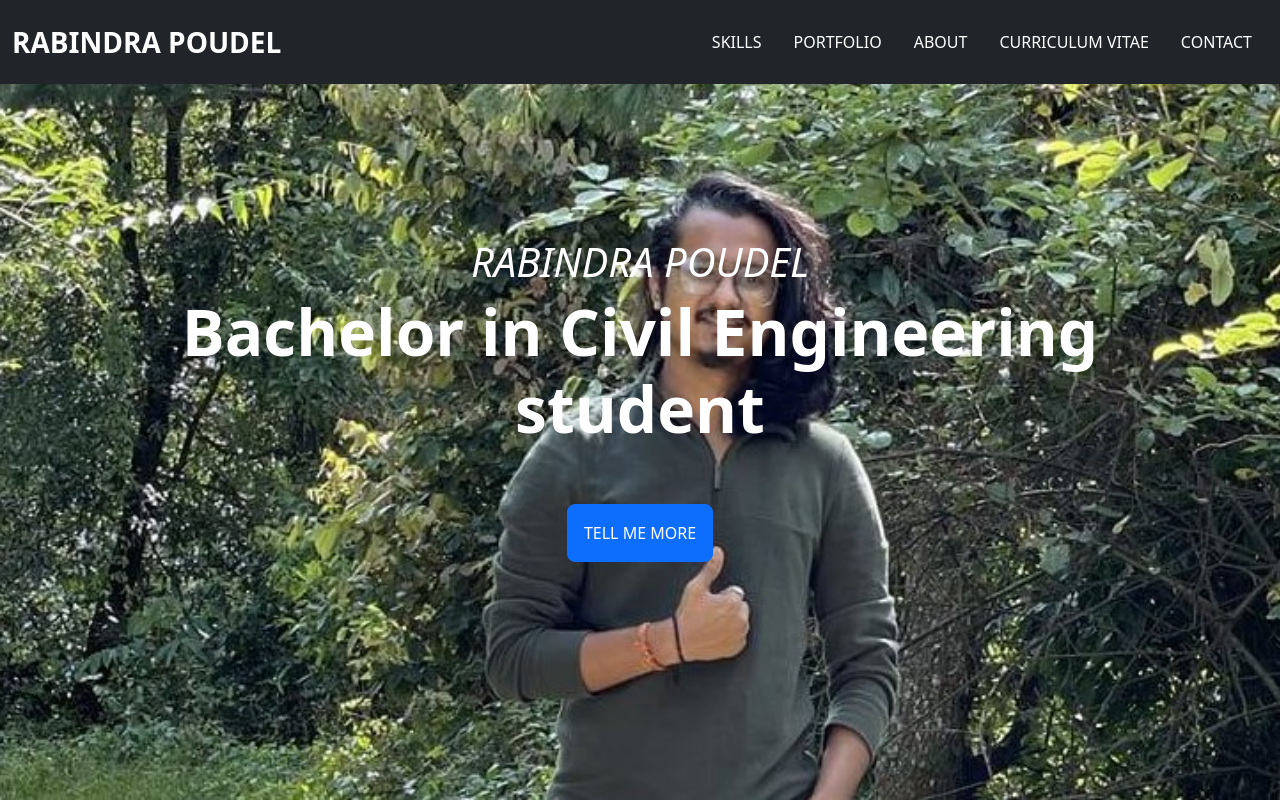
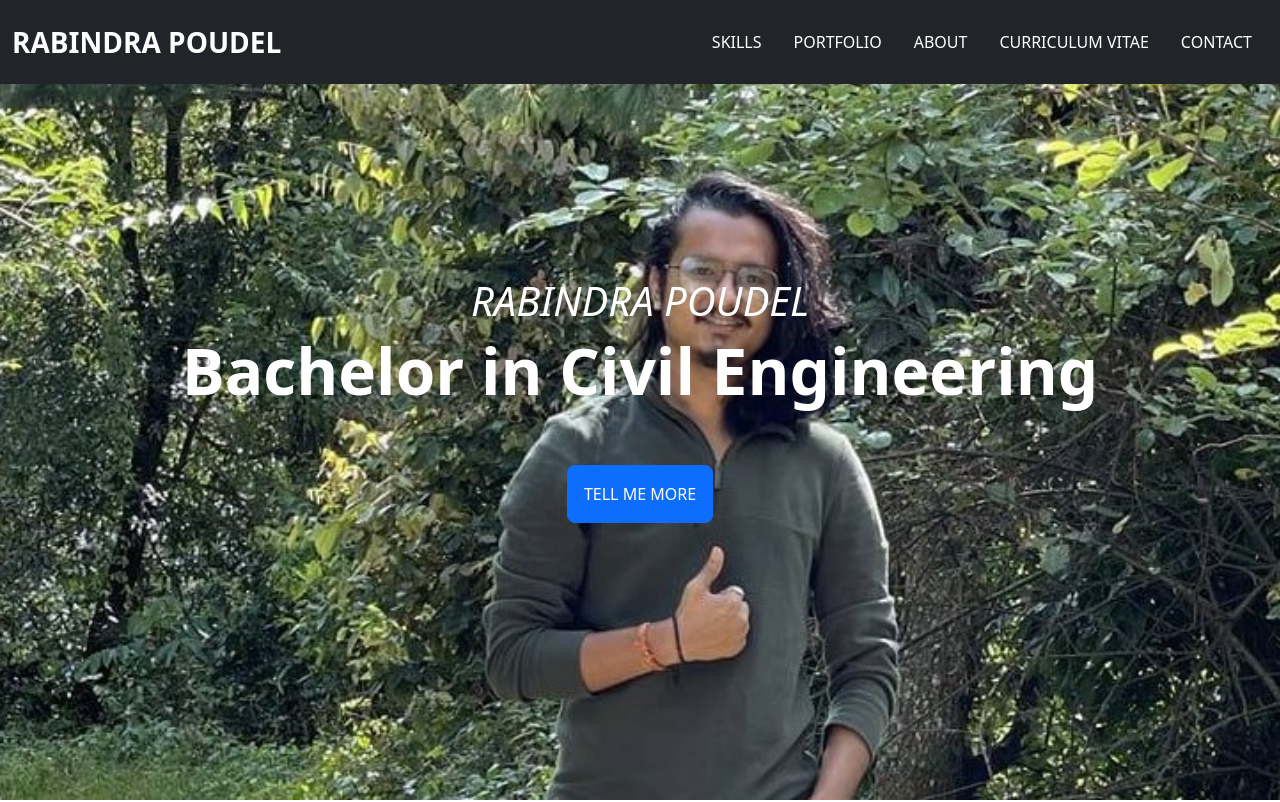
Before and after one commit to rabindrapoudel/webrab, a plain HTML site: page index.html in a window 1280 px wide. Shown: the top 802 px of the page. Drawn offline with nearby package versions, Linux system fonts and the light colour scheme.

Commit message:
Update index.html

```diff
--- a/index.html
+++ b/index.html
@@ -49,7 +49,7 @@
     <section class="hero d-flex flex-column align-items-center justify-content-center">
       <div class="text-center">
         <h1 class="h1 text-white fw-medium fst-italic">RABINDRA POUDEL</h1>
-        <h2 class="display-3 text-white fw-bold">Bachelor in Civil Engineering <br /> student</h2>
+        <h2 class="display-3 text-white fw-bold">Bachelor in Civil Engineering <br /> </h2>
         <a href="#skills" class="btn btn-lg fs-6 fw-medium mt-5 btn-primary p-3">TELL ME MORE</a>
       </div>
     </section>
```
